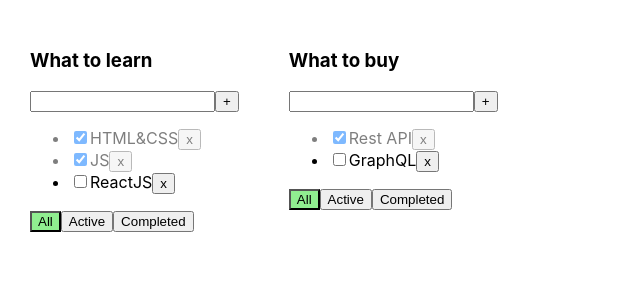
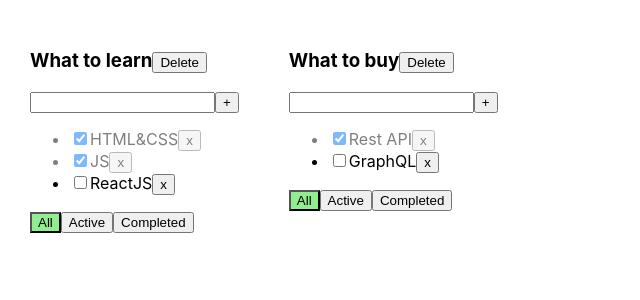
Before and after one commit to SanyaSkl/1-todolist, a React (Create React App) app: page / in a window 1280 px wide. Shown: the top 300 px of the page, without its empty margins (0-640 px from the left). Built offline with nearby package versions, Linux system fonts and the light colour scheme.

Commit message:
lesson todoList 5.2

```diff
--- a/src/TodoList.tsx
+++ b/src/TodoList.tsx
@@ -6,11 +6,12 @@ type PropsType = {
     todolistId: string
     title: string
     tasks: TaskType[]
-    removeTask: (taskId: string) => void
+    removeTask: (todolistId: string, taskId: string) => void
     changeFilter: (todolistId:string, filter: FilterValuesType) => void
-    addTask: (title: string) => void
-    changeTaskStatus: (taskId: string, taskStatus: boolean) => void
+    addTask: (todolistID: string ,title: string) => void
+    changeTaskStatus: (todolistID: string, taskId: string, taskStatus: boolean) => void
     filter: FilterValuesType
+    removeTodoList: (todolistId: string) => void
 }
 
 export const Todolist = (props: PropsType) => {
@@ -23,14 +24,14 @@ export const Todolist = (props: PropsType) => {
     //                     tasksForTodolist = tasks.filter(task => task.isDone)
     //                 }
 
-    const {todolistId, title, tasks, filter, removeTask, changeFilter, addTask, changeTaskStatus} = props
+    const {removeTodoList, todolistId, title, tasks, filter, removeTask, changeFilter, addTask, changeTaskStatus} = props
 
     const [taskTitle, setTaskTitle] = useState('')
     const [error, setError] = useState<string | null>(null)
 
     const addTaskHandler = () => {
         if (taskTitle.trim() !== '') {
-            addTask(taskTitle.trim())
+            addTask(todolistId ,taskTitle.trim())
             setTaskTitle('')
         } else {
             setError('Title is required')
@@ -52,9 +53,16 @@ export const Todolist = (props: PropsType) => {
         changeFilter(todolistId, filter)
     }
 
+    const removeTodoListHandler = () => {
+        removeTodoList(todolistId)
+    }
+
     return (
         <div>
-            <h3>{title}</h3>
+            <h3>
+                {title}
+                <Button title={'Delete'} onClick={removeTodoListHandler}/>
+            </h3>
             <div>
                 <input
                     className={error ? 'error' : ''}
@@ -72,12 +80,12 @@ export const Todolist = (props: PropsType) => {
                         {tasks.map((task) => {
 
                             const removeTaskHandler = () => {
-                                removeTask(task.id)
+                                removeTask(todolistId,task.id)
                             }
 
                             const changeTaskStatusHandler = (e: ChangeEvent<HTMLInputElement>) => {
                                 const newStatusValue = e.currentTarget.checked
-                                changeTaskStatus(task.id, newStatusValue)
+                                changeTaskStatus(todolistId, task.id, newStatusValue)
                             }
 
                             return <li key={task.id} className={task.isDone ? 'is-done' : ''}>
```
